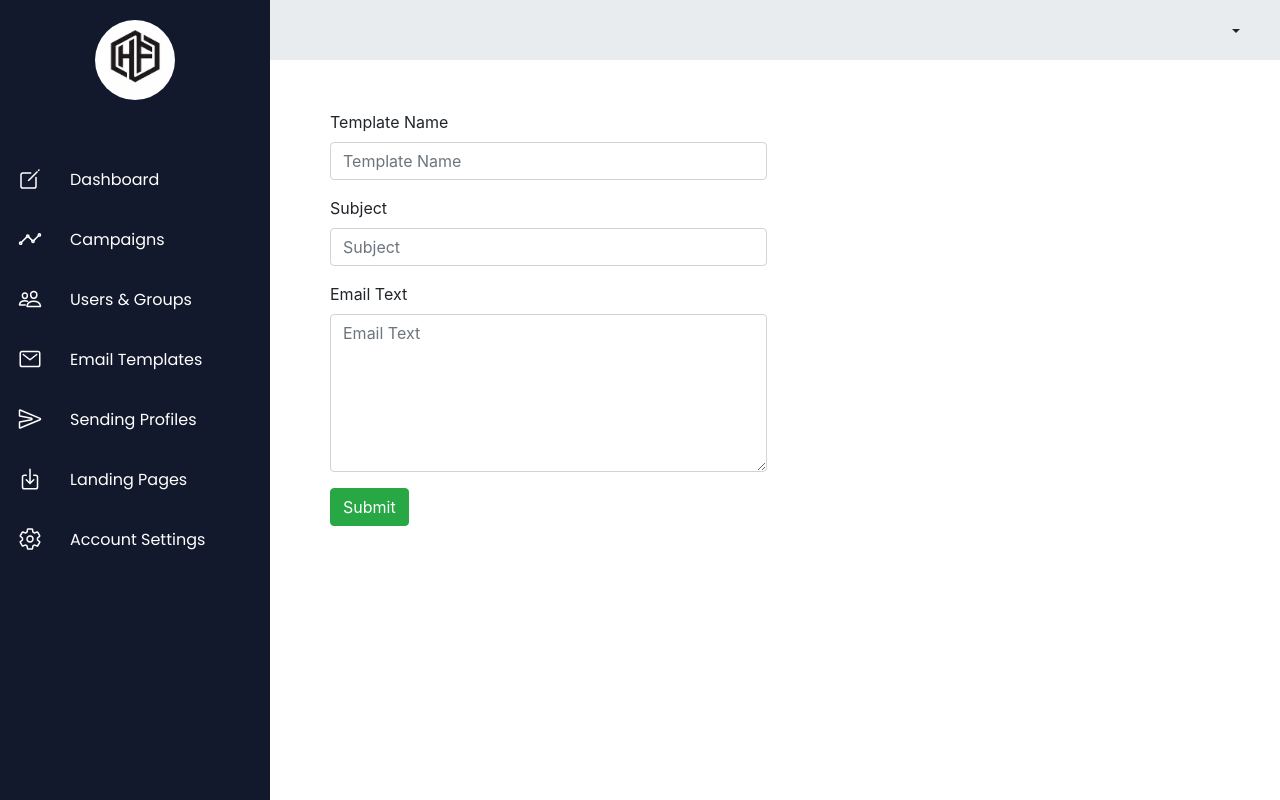
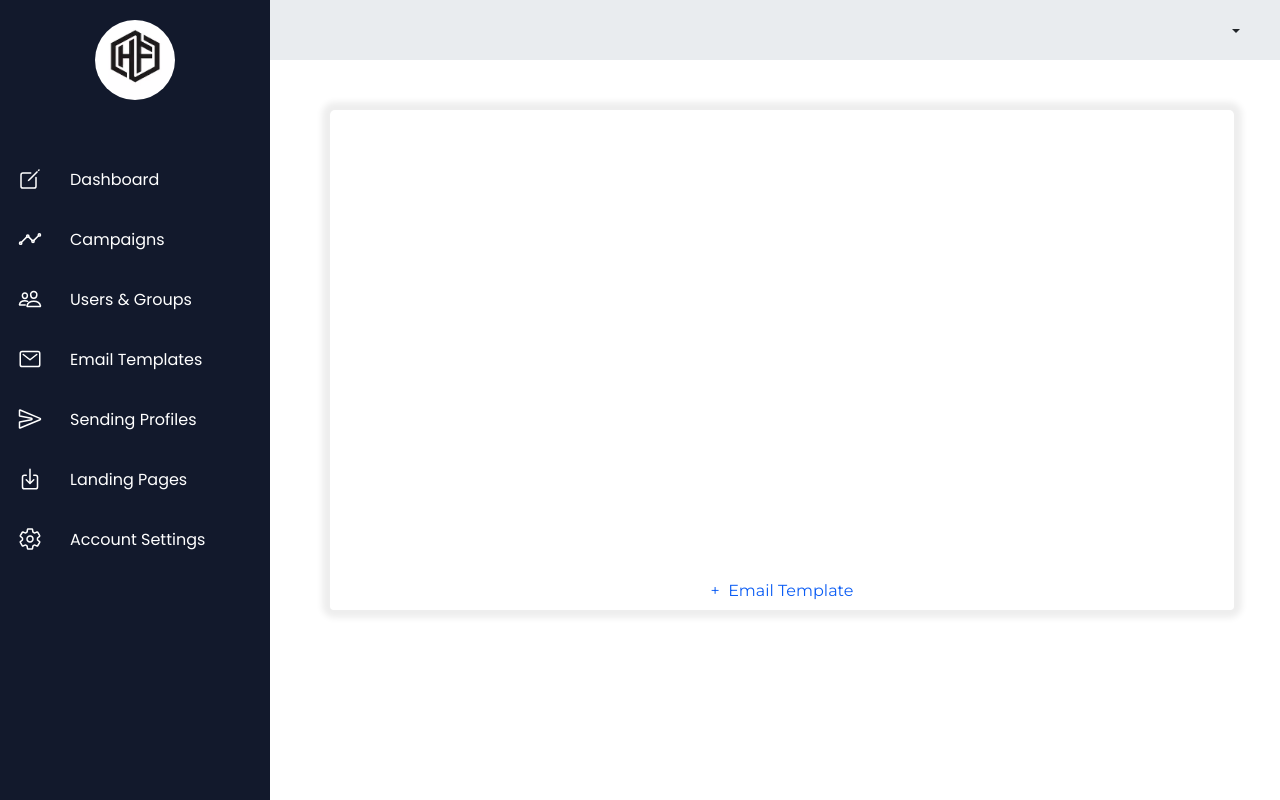
Before and after one commit to nk-niit/HumanFirewall, a Django app: template templates/emailtemp.html in a window 1280 px wide. Run offline with Django 3.2, Linux system fonts and the light colour scheme; the template is opened without the code that fills it, so the values that code supplies are empty; some libraries are stand-ins or nearby versions.

Commit message:
HF v1.5.12

```diff
--- a/static/css/base.css
+++ b/static/css/base.css
@@ -92,7 +92,7 @@ img {
     transition: 0.5s;
     width: 95%;
 }
-.sending-profiles, .landing-pages, .user-groups {
+.sending-profiles, .landing-pages, .user-groups, .email-templates {
     position: relative;
     margin-left: auto;
     margin-right: auto;
@@ -234,7 +234,7 @@ img {
     top: 35%;
     vertical-align: middle;
     margin-left: 5px;
-    width: 25%;
+    width: 15%;
     bottom: 0;
     overflow: hidden;
     z-index: 3;
@@ -274,11 +274,11 @@ img {
 }
 .user-groups-table .group .group-participants, .user-groups-table .group-input .group-participants {
     position: absolute;
-    right: 9%;
+    right: 19%;
     top: 35%;
     vertical-align: middle;
     margin-left: 5px;
-    width: 25%;
+    width: 15%;
     bottom: 0;
     overflow: hidden;
 }
@@ -288,6 +288,18 @@ img {
     font-style: italic;
     font-family: 'Roboto', sans-serif;
     white-space: nowrap;
+    width: fit-content;
+}
+.user-groups-table .group .group-participants .btn {
+    font-family: 'Montserrat', sans-serif;
+    background-color: #fff;
+    color: #0C5DF4;
+    border: 1px solid #0C5DF4;
+    font-size: 12px;
+    padding: 5px;
+    height: fit-content;
+    width: 80%;
+    transition: 0.5s;
 }
 .user-groups-table .group-input .btn.btn-primary {
     position: absolute;
--- a/static/js/main.js
+++ b/static/js/main.js
@@ -272,9 +272,6 @@ function deleteUser(element) {
         new_element.submit();
         new_element.remove();
     }
-    else {
-        alert("Some error occurred. Please try again.");
-    }
 }
 
 function deleteGroup(element) {
@@ -290,9 +287,6 @@ function deleteGroup(element) {
         document.getElementById('user-table').appendChild(new_element);
         new_element.submit();
         new_element.remove();
-    }
-    else {
-        alert("Some error occurred. Please try again.");
     }
 }
 
@@ -312,7 +306,7 @@ function submitAddUserForm() {
     }
 }
 
-async function submitAddGroupForm() {
+function submitAddGroupForm() {
     const form = document.getElementById('group-form-new');
     const element1 = document.createElement("input");
     const element2 = document.createElement("input");
@@ -322,11 +316,22 @@ async function submitAddGroupForm() {
     element2.name = "totalusers";
     element2.value = selected_userlist.length;
     element2.hidden = true;
-    form.appendChild(element1);
-    form.appendChild(element2);
-    form.submit();
-    $('#group-form-new .group-input').remove();
-    form.hidden = true;
+    const groupname = $('#new-groupname').val();
+    if (groupname != "" && selected_userlist.length > 0) {
+        form.appendChild(element1);
+        form.appendChild(element2);
+        form.submit();
+        $('#group-form-new .group-input').remove();
+        form.hidden = true;
+    }
+    else if (groupname == "" && selected_userlist.length >= 0) {
+        $('[data-toggle="tooltip"]').tooltip("hide");
+        alert("One or more fields are empty. Please fill them to confirm.");
+    }
+    else {
+        $('[data-toggle="tooltip"]').tooltip("hide");
+        alert("No users have been added to this group. Please add users to confirm.");
+    }
 }
 
 function submitEditUserForm() {
--- a/templates/emailtemp.html
+++ b/templates/emailtemp.html
@@ -1,24 +1,12 @@
 {% extends 'base.html' %}
 {% block content %}
+
     <div class="container-fluid content">
         <div class="row">
-            <div class="col-6 form-input">
-                <form method="post" id="form" action="emailtemp">
-                    {% csrf_token %}
-                    <div class="form-group">
-                        <label for="tempname">Template Name</label>
-                        <input class="form-control" type="text" id="tempname" name="tempname" placeholder="Template Name">
-                    </div>
-                    <div class="form-group">
-                        <label for="subject">Subject</label>
-                        <input class="form-control" type="text" id="subject" name="subject" placeholder="Subject">
-                    </div>
-                    <div class="form-group">
-                        <label for="emailtext">Email Text</label>
-                        <textarea class="form-control" id="emailtext" name="emailtext" placeholder="Email Text" rows="6"></textarea>
-                    </div>
-                    <button type="submit" class="btn btn-success">Submit</button>
-                </form>
+            <div class="col-12 text-center">
+                <div class="email-templates">
+                    <button class="btn add">+&nbsp; Email Template</button>
+                </div>
             </div>
         </div>
     </div>
```
Also changed, not shown: App/models.py (+8 -8 lines), App/views.py (+7 -6 lines), App/migrations/0002_auto_20201114_1728.py (added), db.sqlite3.
